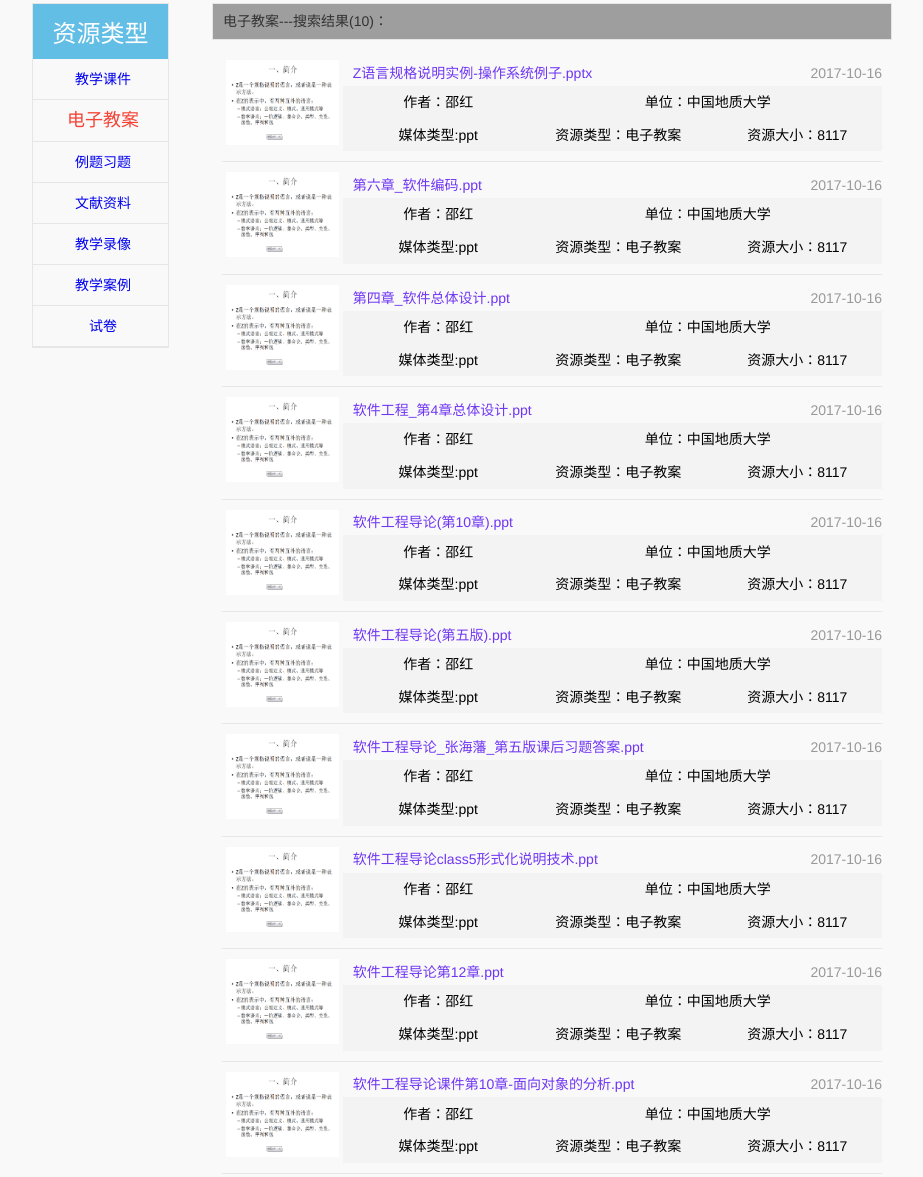
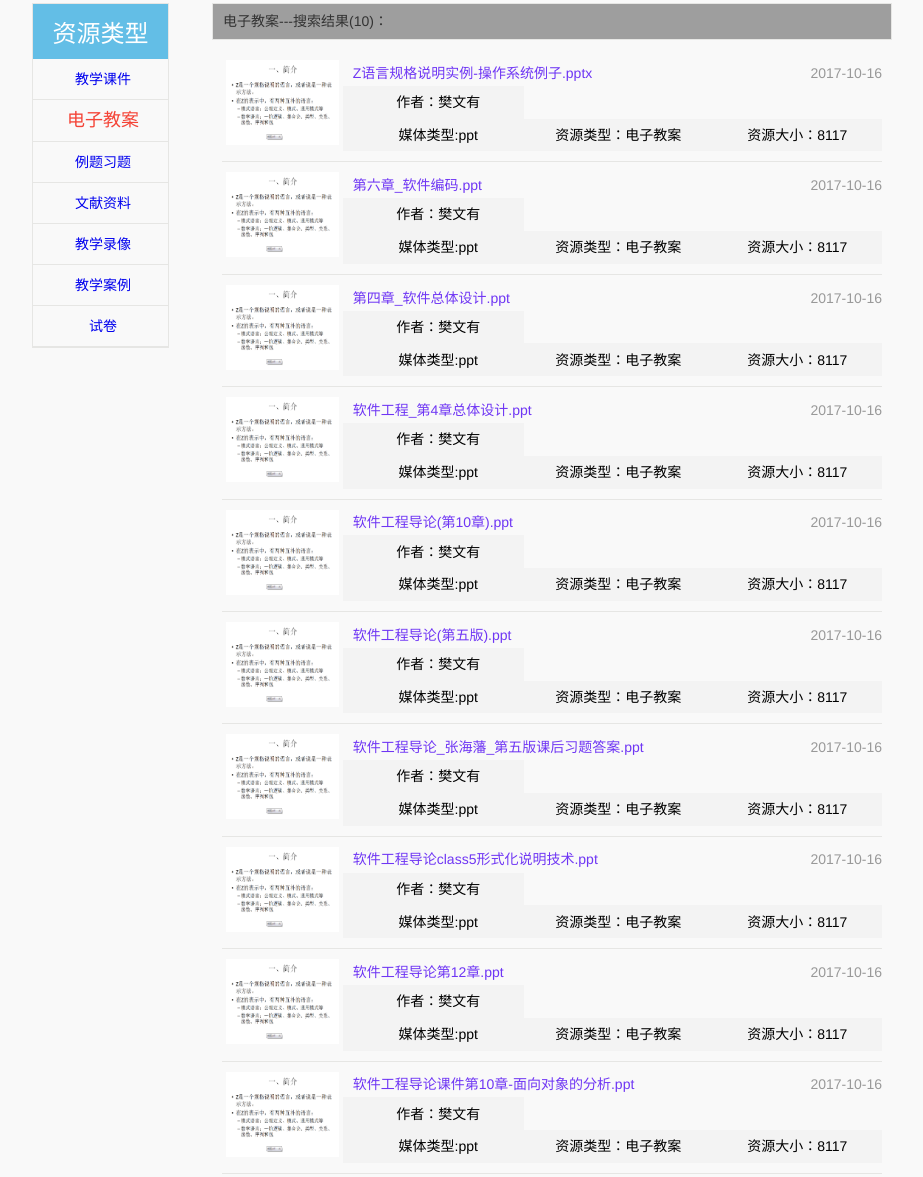
Before and after one commit to fisher1994/fan, a plain HTML site: page Software/source/lessonplan.html in a window 1280 px wide. Shown: the part 95-1272 px from the top of the page, without its empty margins (208-1131 px from the left). Drawn offline with Linux system fonts and the light colour scheme; grey boxes are pictures that could not be loaded.

Commit message:
Update lessonplan.html
改为樊老师  去掉地大

```diff
--- a/Software/source/lessonplan.html
+++ b/Software/source/lessonplan.html
@@ -59,8 +59,7 @@
                                <td class="td2">2017-10-16</td>
                            </tr>
                            <tr>
-                               <td class="bg">作者：邵红</td>
-                               <td colspan="2" class="bg">单位：中国地质大学</td>
+                               <td class="bg">作者：樊文有</td>
                            </tr>
                            <tr>
                                <td class="td3 bg">媒体类型:ppt</td>
@@ -85,8 +84,7 @@
                                <td class="td2">2017-10-16</td>
                            </tr>
                            <tr>
-                               <td class="bg">作者：邵红</td>
-                               <td colspan="2" class="bg">单位：中国地质大学</td>
+                               <td class="bg">作者：樊文有</td>
                            </tr>
                            <tr>
                                <td class="td3 bg">媒体类型:ppt</td>
@@ -111,8 +109,7 @@
                                <td class="td2">2017-10-16</td>
                            </tr>
                            <tr>
-                               <td class="bg">作者：邵红</td>
-                               <td colspan="2" class="bg">单位：中国地质大学</td>
+                               <td class="bg">作者：樊文有</td>
                            </tr>
                            <tr>
                                <td class="td3 bg">媒体类型:ppt</td>
@@ -137,8 +134,7 @@
                                <td class="td2">2017-10-16</td>
                            </tr>
                            <tr>
-                               <td class="bg">作者：邵红</td>
-                               <td colspan="2" class="bg">单位：中国地质大学</td>
+                               <td class="bg">作者：樊文有</td>
                            </tr>
                            <tr>
                                <td class="td3 bg">媒体类型:ppt</td>
@@ -163,8 +159,7 @@
                                <td class="td2">2017-10-16</td>
                            </tr>
                            <tr>
-                               <td class="bg">作者：邵红</td>
-                               <td colspan="2" class="bg">单位：中国地质大学</td>
+                               <td class="bg">作者：樊文有</td>
                            </tr>
                            <tr>
                                <td class="td3 bg">媒体类型:ppt</td>
@@ -189,8 +184,7 @@
                                <td class="td2">2017-10-16</td>
                            </tr>
                            <tr>
-                               <td class="bg">作者：邵红</td>
-                               <td colspan="2" class="bg">单位：中国地质大学</td>
+                               <td class="bg">作者：樊文有</td>
                            </tr>
                            <tr>
                                <td class="td3 bg">媒体类型:ppt</td>
@@ -215,8 +209,7 @@
                                <td class="td2">2017-10-16</td>
                            </tr>
                            <tr>
-                               <td class="bg">作者：邵红</td>
-                               <td colspan="2" class="bg">单位：中国地质大学</td>
+                               <td class="bg">作者：樊文有</td>
                            </tr>
                            <tr>
                                <td class="td3 bg">媒体类型:ppt</td>
@@ -241,8 +234,7 @@
                                <td class="td2">2017-10-16</td>
                            </tr>
                            <tr>
-                               <td class="bg">作者：邵红</td>
-                               <td colspan="2" class="bg">单位：中国地质大学</td>
+                               <td class="bg">作者：樊文有</td>
                            </tr>
                            <tr>
                                <td class="td3 bg">媒体类型:ppt</td>
@@ -267,8 +259,7 @@
                                <td class="td2">2017-10-16</td>
                            </tr>
                            <tr>
-                               <td class="bg">作者：邵红</td>
-                               <td colspan="2" class="bg">单位：中国地质大学</td>
+                               <td class="bg">作者：樊文有</td>
                            </tr>
                            <tr>
                                <td class="td3 bg">媒体类型:ppt</td>
@@ -293,8 +284,7 @@
                                <td class="td2">2017-10-16</td>
                            </tr>
                            <tr>
-                               <td class="bg">作者：邵红</td>
-                               <td colspan="2" class="bg">单位：中国地质大学</td>
+                               <td class="bg">作者：樊文有</td>
                            </tr>
                            <tr>
                                <td class="td3 bg">媒体类型:ppt</td>
@@ -319,8 +309,7 @@
                                <td class="td2">2017-10-16</td>
                            </tr>
                            <tr>
-                               <td class="bg">作者：邵红</td>
-                               <td colspan="2" class="bg">单位：中国地质大学</td>
+                               <td class="bg">作者：樊文有</td>
                            </tr>
                            <tr>
                                <td class="td3 bg">媒体类型:pdf</td>
@@ -345,8 +334,7 @@
                                <td class="td2">2017-10-16</td>
                            </tr>
                            <tr>
-                               <td class="bg">作者：邵红</td>
-                               <td colspan="2" class="bg">单位：中国地质大学</td>
+                               <td class="bg">作者：樊文有</td>
                            </tr>
                            <tr>
                                <td class="td3 bg">媒体类型:doc</td>
@@ -371,8 +359,7 @@
                                <td class="td2">2017-10-16</td>
                            </tr>
                            <tr>
-                               <td class="bg">作者：邵红</td>
-                               <td colspan="2" class="bg">单位：中国地质大学</td>
+                               <td class="bg">作者：樊文有</td>
                            </tr>
                            <tr>
                                <td class="td3 bg">媒体类型:doc</td>
@@ -397,8 +384,7 @@
                                <td class="td2">2017-10-16</td>
                            </tr>
                            <tr>
-                               <td class="bg">作者：邵红</td>
-                               <td colspan="2" class="bg">单位：中国地质大学</td>
+                               <td class="bg">作者：樊文有</td>
                            </tr>
                            <tr>
                                <td class="td3 bg">媒体类型:doc</td>
@@ -423,8 +409,7 @@
                                <td class="td2">2017-10-16</td>
                            </tr>
                            <tr>
-                               <td class="bg">作者：邵红</td>
-                               <td colspan="2" class="bg">单位：中国地质大学</td>
+                               <td class="bg">作者：樊文有</td>
                            </tr>
                            <tr>
                                <td class="td3 bg">媒体类型:xlsx</td>
```
